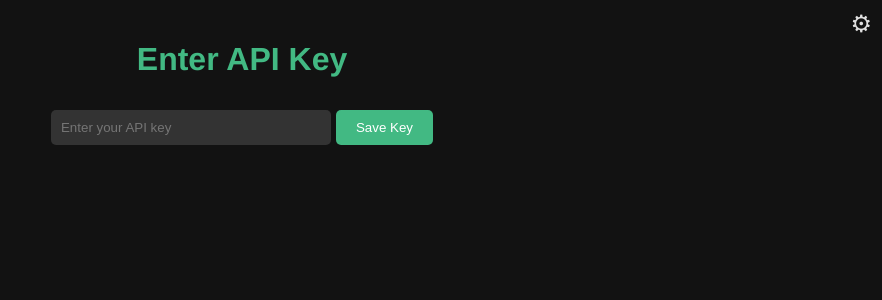
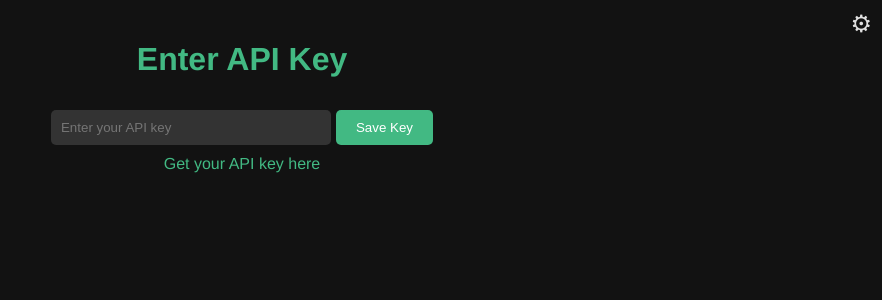
Before and after one commit to MoPaMo/vera-ai, a Vue app: page /setup#/key in a window 1280 px wide. Shown: the top 300 px of the page, without its empty margins (398-1280 px from the left). Built offline with nearby package versions, Linux system fonts and the light colour scheme.

Commit message:
Add checking

```diff
--- a/src/views/Key.vue
+++ b/src/views/Key.vue
@@ -1,4 +1,3 @@
-
 <template>
   <div class="container">
     <h1>Enter API Key</h1>
@@ -6,6 +5,10 @@
       <input v-model="apiKey" placeholder="Enter your API key" />
       <button @click="saveApiKey">Save Key</button>
     </div>
+    <div>
+      <a href="https://platform.openai.com/api-keys" target="_blank">Get your API key here</a>
+    </div>
+    <p v-if="errorMessage" class="error">{{ errorMessage }}</p>
   </div>
 </template>
 
@@ -51,19 +54,43 @@ button {
 button:hover {
   background-color: #369a6e;
 }
+
+a {
+  color: #42b983;
+  text-decoration: none;
+}
+
+a:hover {
+  text-decoration: underline;
+}
+
+.error {
+  color: red;
+  margin-top: 10px;
+}
 </style>
+
 <script>
 export default {
   data() {
     return {
       apiKey: '',
+      errorMessage: ''
     };
   },
   methods: {
     saveApiKey() {
-      localStorage.setItem('apiKey', this.apiKey);
-      this.$router.push('/setup');
+      if (this.isValidApiKey(this.apiKey)) {
+        localStorage.setItem('apiKey', this.apiKey);
+        this.$router.push('/setup');
+      } else {
+        this.errorMessage = 'Invalid API key format. Please enter a valid key.';
+      }
     },
-  },
+    isValidApiKey(key) {
+      const apiKeyPattern = /^sk-.+$/;
+      return apiKeyPattern.test(key);
+    }
+  }
 };
 </script>
```
